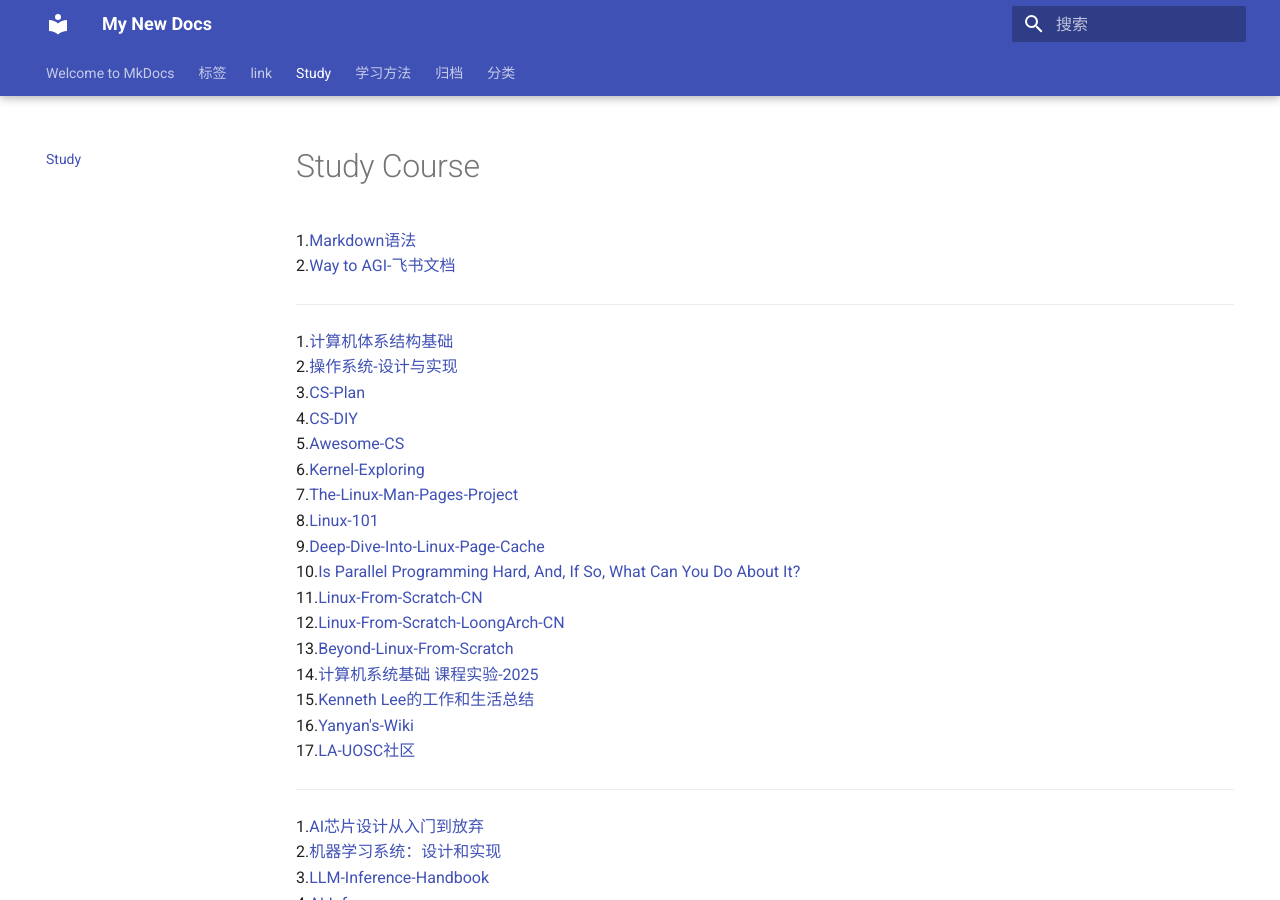
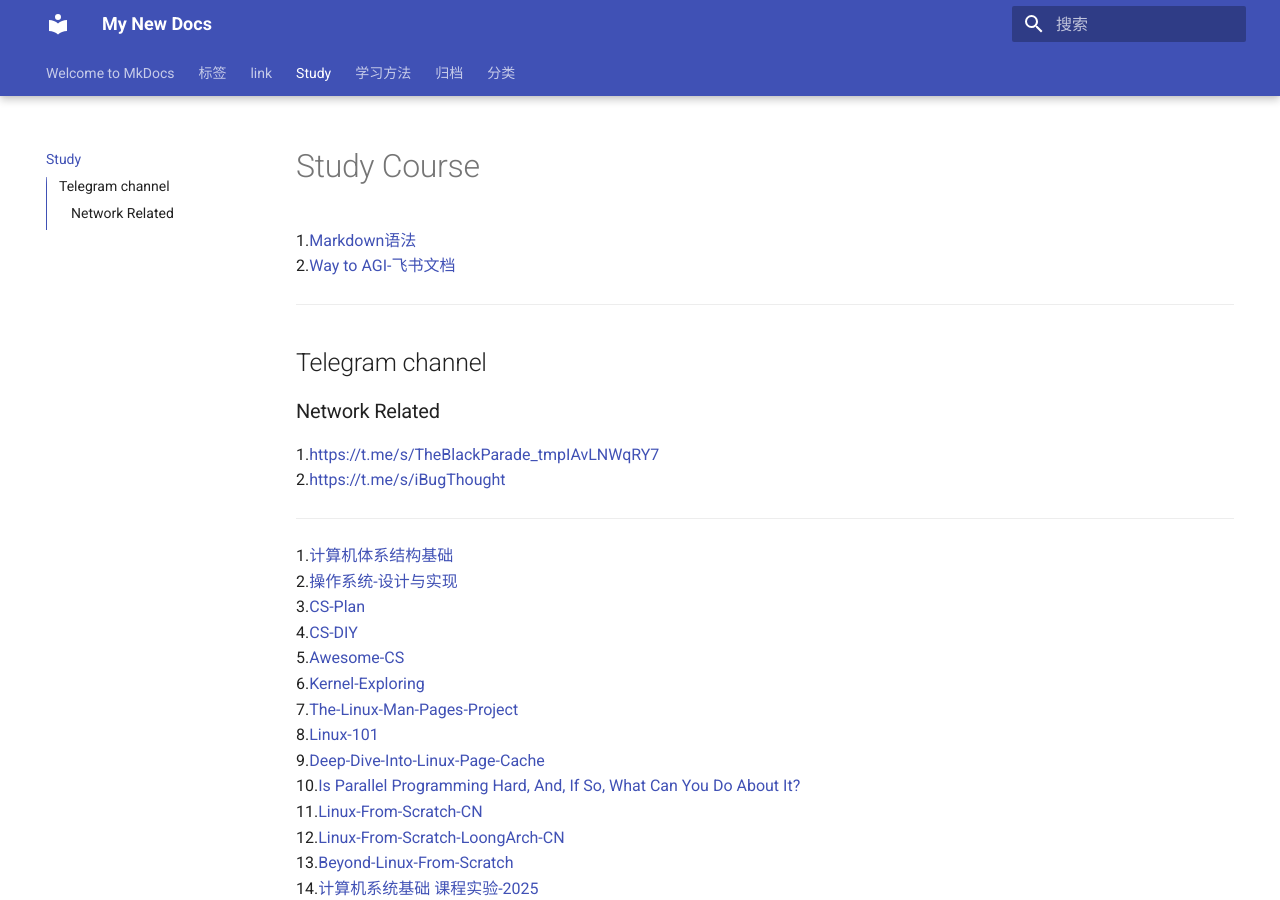
Before and after one commit to yuuri/nblog, an MkDocs documentation site: the page built from docs/study.md, in a window 1280 px wide and 900 px high. Built offline with MkDocs 1.6.1 and Material for MkDocs 9.7.7, drawn with Linux system fonts in a browser that asks for light colours.

Commit message:
add telegram channel

```diff
--- a/docs/study.md
+++ b/docs/study.md
@@ -2,6 +2,12 @@
 
 1.[Markdown语法](https://markdown.com.cn/basic-syntax/){:target="_blank"}
 2.[Way to AGI-飞书文档](https://waytoagi.feishu.cn/wiki/QPe5w5g7UisbEkkow8XcDmOpn8e){:target="_blank"}
+
+---
+## Telegram channel
+### Network Related
+1.[https://t.me/s/TheBlackParade_tmpIAvLNWqRY7](https://t.me/s/TheBlackParade_tmpIAvLNWqRY7){:target="_blank"}
+2.[https://t.me/s/iBugThought](https://t.me/s/iBugThought){:target="_blank"}
 
 ---
 
```
